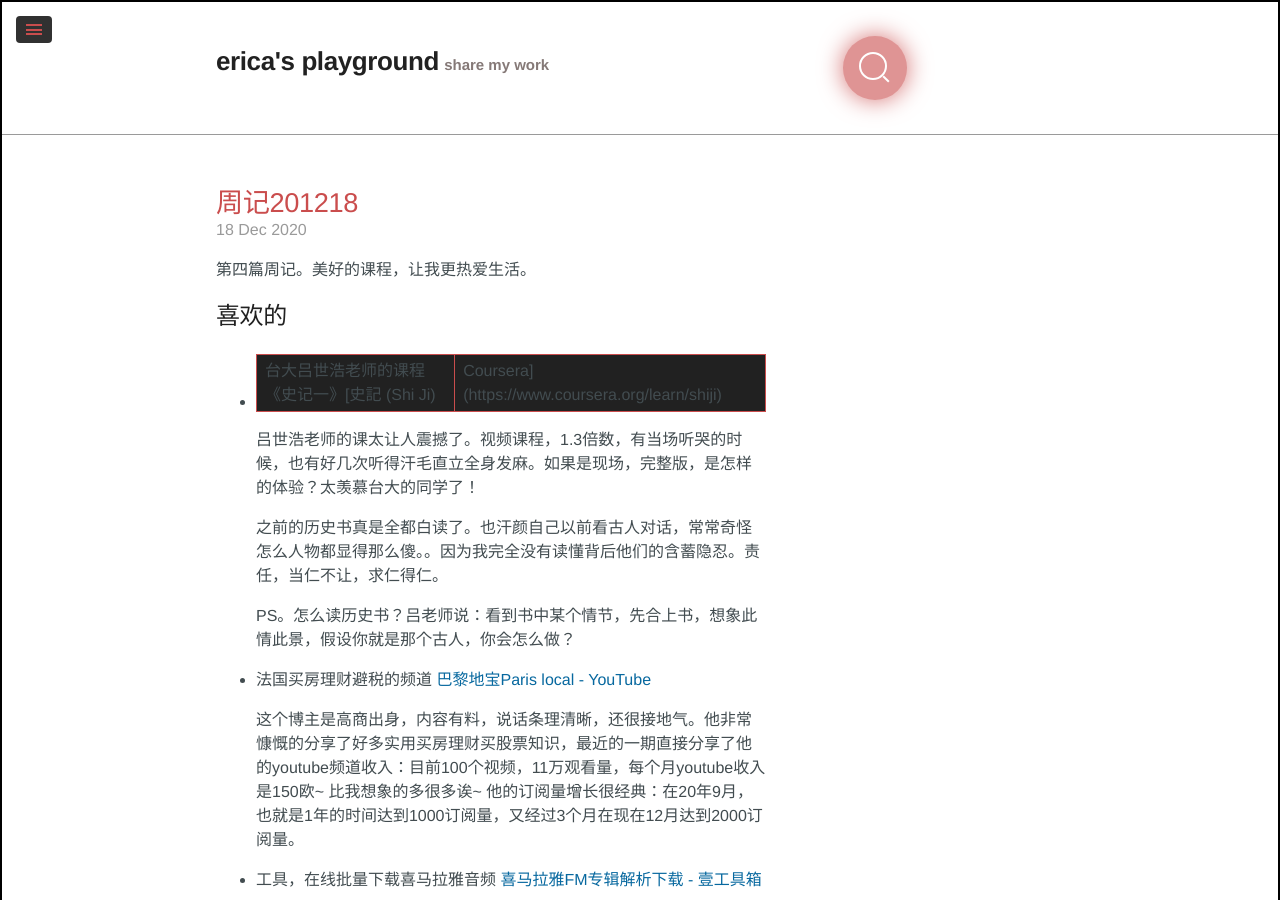
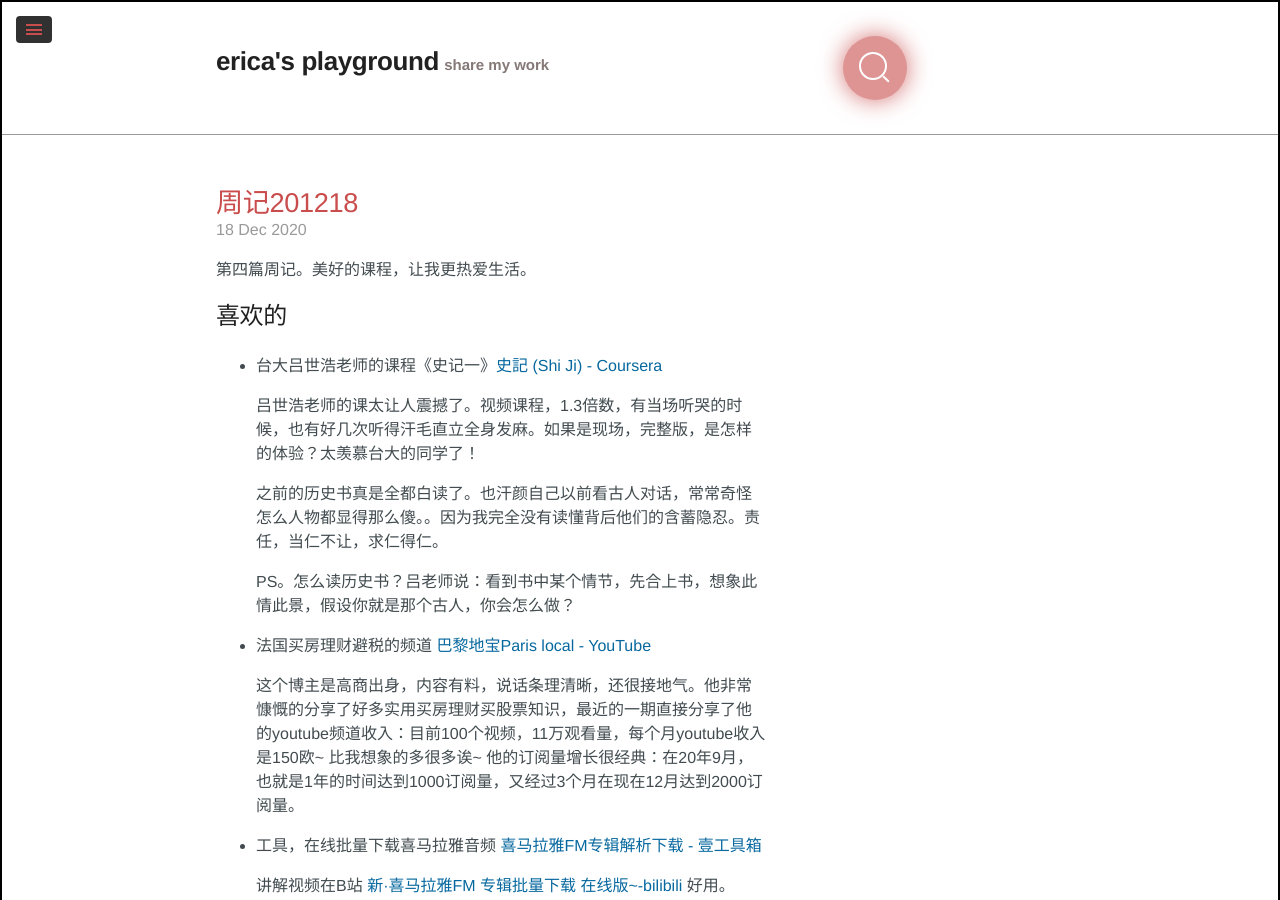
Before and after one commit to ericazhan/ericazhan.github.io, a Jekyll site: the page built from _posts/2020-12-18-weekly.md, in a window 1280 px wide and 900 px high. Built offline with Jekyll 4.4.1, drawn with Linux system fonts in a browser that asks for light colours; some web fonts are replaced; comment, search, counter and statistics services are not loaded; some of the changed text lies outside the part shown.

Commit message:
👌 IMPROVE:

```diff
--- a/_posts/2020-12-18-weekly.md
+++ b/_posts/2020-12-18-weekly.md
@@ -11,7 +11,7 @@ tags: [习惯,周记]
 
 ## 喜欢的
 
-- 台大吕世浩老师的课程《史记一》[史記 (Shi Ji) | Coursera](https://www.coursera.org/learn/shiji)
+- 台大吕世浩老师的课程《史记一》[史記 (Shi Ji) - Coursera](https://www.coursera.org/learn/shiji)
 
   吕世浩老师的课太让人震撼了。视频课程，1.3倍数，有当场听哭的时候，也有好几次听得汗毛直立全身发麻。如果是现场，完整版，是怎样的体验？太羡慕台大的同学了！
 
@@ -80,4 +80,4 @@ tags: [习惯,周记]
 
 - 和妈妈聊天，破解内心恐惧。
 
-  自己一路顺风顺水，偶尔遇到事情就容易慌乱。给妈讲讲我最近的担忧恐惧，她说这没什么，不用怕。☺
+  自己一路顺风顺水，偶尔遇到事情就容易慌乱。给妈讲讲我最近的担忧恐惧，她说这没什么，不用怕。q(≧▽≦q)
```
